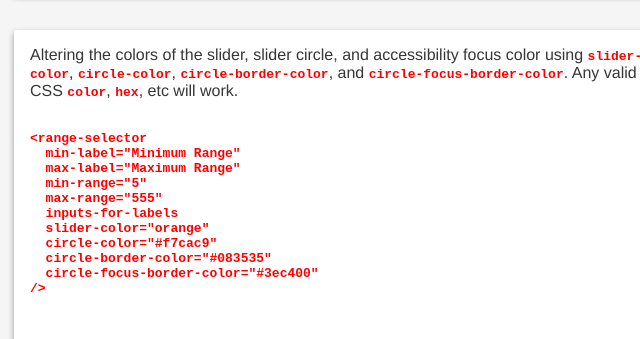
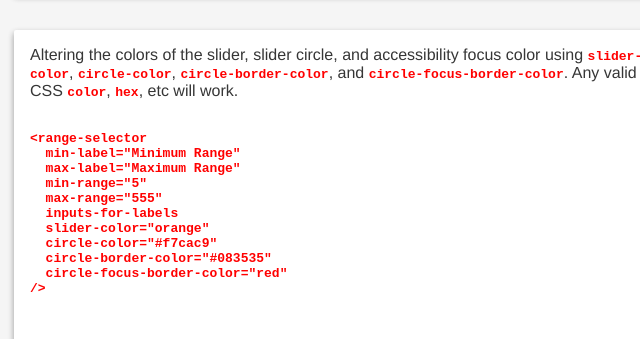
Before and after one commit to maxshuty/accessible-web-components, a website: page docs/index.html in a window 1280 px wide. Shown: the part 1680-2019 px from the top of the page, 326-966 px from the left. Drawn offline with Linux system fonts and the light colour scheme.

Commit message:
Updating demo

```diff
--- a/docs/index.html
+++ b/docs/index.html
@@ -150,7 +150,7 @@
   slider-color="orange"
   circle-color="#f7cac9"
   circle-border-color="#083535"
-  circle-focus-border-color="#3ec400"
+  circle-focus-border-color="red"
 /&gt;
             </code>
           </pre>
```
